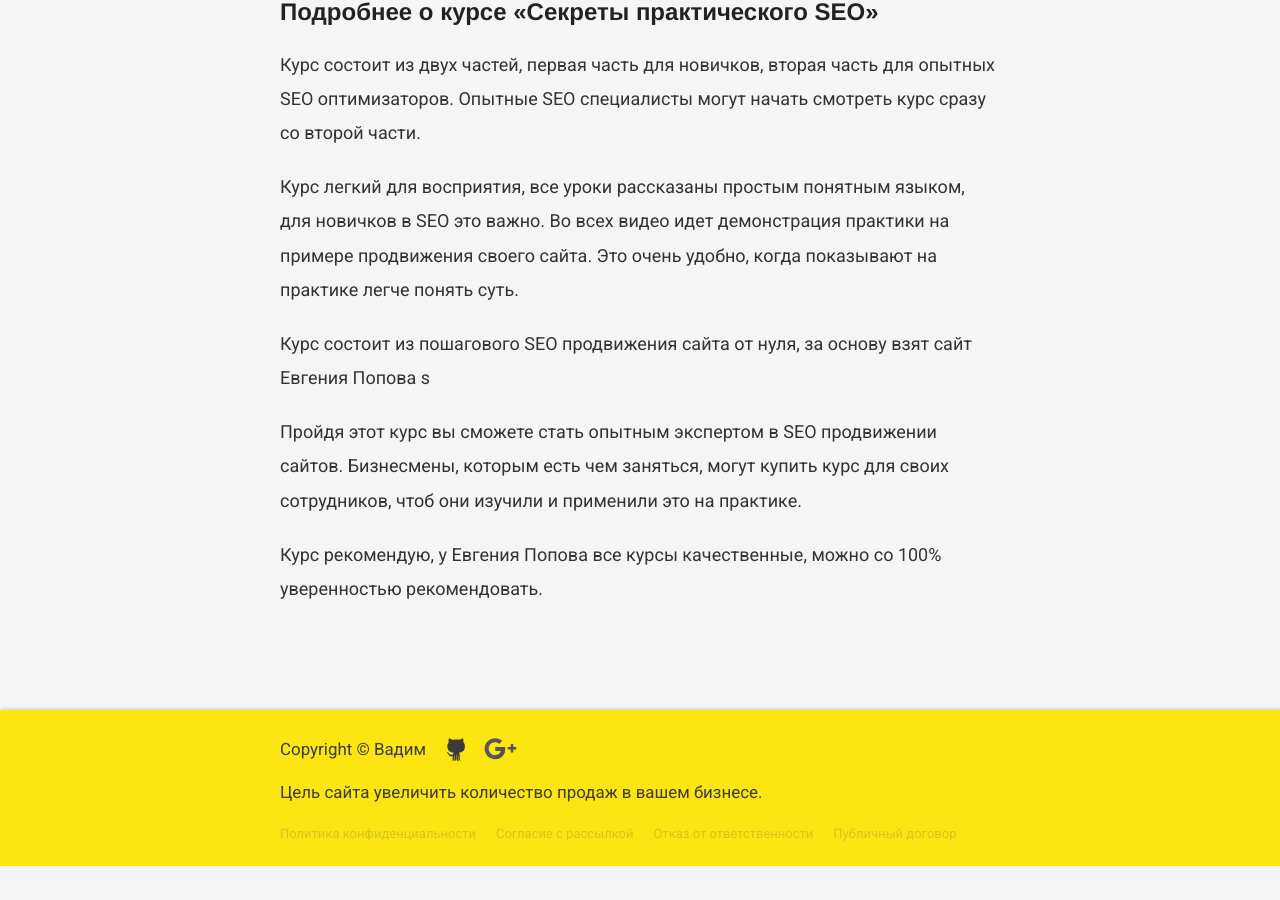
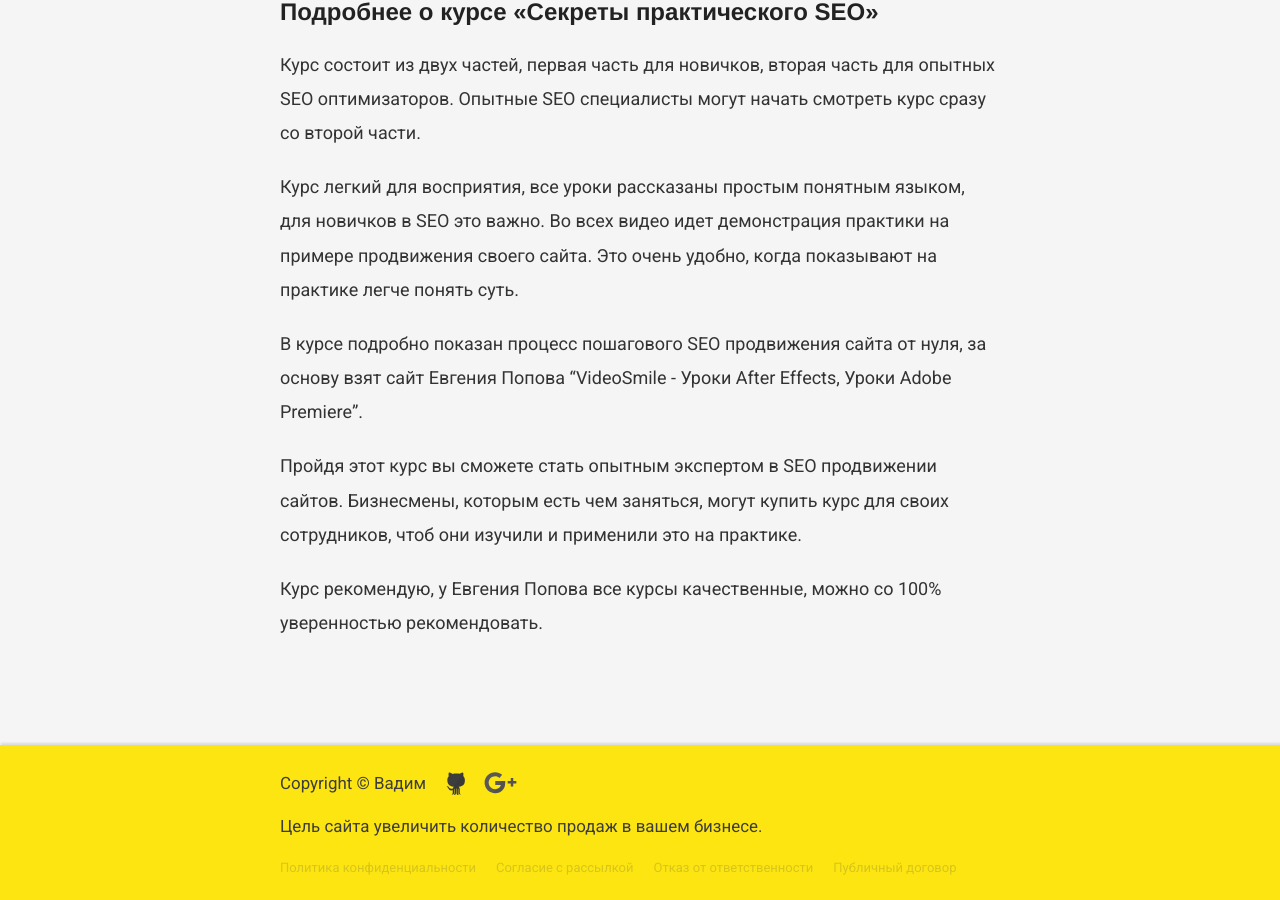
Before and after one commit to VadymVolos/vadymvolos.github.io, a Jekyll site: the page built from _posts/digital-marketing/2017-01-22-sekrety-seo-popov-kupon-skidka.md, in a window 1280 px wide and 900 px high, scrolled down 1245 px. Built offline with Jekyll 4.4.1, drawn with Linux system fonts in a browser that asks for light colours; nearby versions of some CDN libraries; comment, search, counter and statistics services are not loaded; before the commit the page ends 2111 px from its top, so only the background shows below that.

Commit message:
Update 2017-01-22-sekrety-seo-popov-kupon-skidka.md

```diff
--- a/_posts/digital-marketing/2017-01-22-sekrety-seo-popov-kupon-skidka.md
+++ b/_posts/digital-marketing/2017-01-22-sekrety-seo-popov-kupon-skidka.md
@@ -31,7 +31,7 @@
 
 Курс легкий для восприятия, все уроки рассказаны простым понятным языком, для новичков в SEO это важно. Во всех видео идет демонстрация практики на примере продвижения своего сайта. Это очень удобно, когда показывают на практике легче понять суть.
 
-Курс состоит из пошагового SEO продвижения сайта от нуля, за основу взят сайт Евгения Попова s
+В курсе подробно показан процесс пошагового SEO продвижения сайта от нуля, за основу взят сайт Евгения Попова "VideoSmile - Уроки After Effects, Уроки Adobe Premiere".
 
 Пройдя этот курс вы сможете стать опытным экспертом в SEO продвижении сайтов. Бизнесмены, которым есть чем заняться, могут купить курс для своих сотрудников, чтоб они изучили и применили это на практике.
 
```
